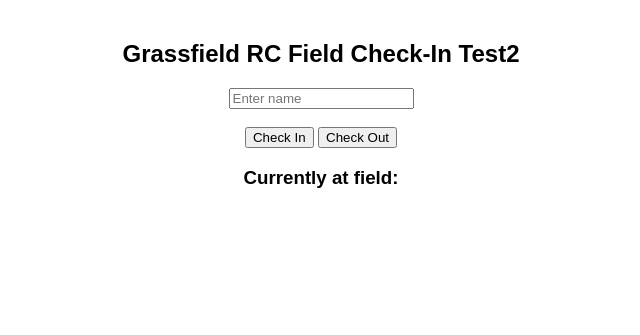
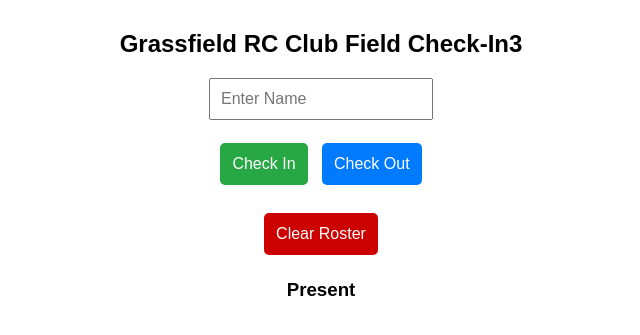
Before and after one commit to jacksontd65-blip/club-checkin, a Flask app: page / in a window 1280 px wide. Shown: the top 335 px of the page, without its empty margins (319-959 px from the left). Run offline with Flask 3, Linux system fonts and the light colour scheme; data that the repository does not hold is empty.

Commit message:
Refactor index.html for improved functionality and style

```diff
--- a/templates/index.html
+++ b/templates/index.html
@@ -1,62 +1,133 @@
 <!DOCTYPE html>
 <html>
+
 <head>
-<title>Grassfield RC Field Check-In Test2</title>
+<title>Grassfield RC Club Field Check-In3</title>
+<meta name="viewport" content="width=device-width, initial-scale=1">
+
+<style>
+body {
+font-family: Arial;
+text-align: center;
+margin-top: 30px;
+}
+
+button {
+padding: 12px;
+margin: 5px;
+font-size: 16px;
+border-radius: 5px;
+border: none;
+}
+
+input {
+padding: 10px;
+font-size: 16px;
+width: 200px;
+}
+
+.checkin {
+background-color: #28a745;
+color: white;
+}
+
+.checkout {
+background-color: #007bff;
+color: white;
+}
+
+.clear {
+background-color: #cc0000;
+color: white;
+}
+
+</style>
+
 </head>
 
-<body style="font-family:sans-serif;text-align:center;margin-top:40px;">
+<body>
 
-<h2>Grassfield RC Field Check-In Test2</h2>
+<h2>Grassfield RC Club Field Check-In3</h2>
 
-<input id="name" placeholder="Enter name">
+<input id="name" placeholder="Enter Name">
+
 <br><br>
 
-<button onclick="checkIn()">Check In</button>
-<button onclick="checkOut()">Check Out</button>
+<button class="checkin" onclick="checkIn()">Check In</button>
+<button class="checkout" onclick="checkOut()">Check Out</button>
 
-<h3>Currently at field:</h3>
+<br><br>
+
+<button class="clear" onclick="clearRoster()">Clear Roster</button>
+
+<h3>Present</h3>
 
 <ul id="list"></ul>
 
 <script>
 
 function refresh() {
+
 fetch('/attendees')
 .then(res => res.json())
 .then(data => {
+
 let list = document.getElementById("list")
 list.innerHTML = ""
-data.forEach(name=>{
+
+data.forEach(name => {
 let li = document.createElement("li")
 li.innerText = name
 list.appendChild(li)
 })
+
 })
+
 }
 
 function checkIn() {
+
 let name = document.getElementById("name").value
-fetch('/checkin',{
-method:'POST',
-headers:{'Content-Type':'application/x-www-form-urlencoded'},
-body:'name='+name
-}).then(refresh)
+
+if (!name) return
+
+fetch('/checkin', {
+method: 'POST',
+headers: {
+'Content-Type': 'application/x-www-form-urlencoded'
+},
+body: 'name=' + encodeURIComponent(name)
+})
+.then(() => {
+document.getElementById("name").value = ""
+refresh()
+})
+
 }
 
 function checkOut() {
+
 let name = document.getElementById("name").value
-fetch('/checkout',{
-method:'POST',
-headers:{'Content-Type':'application/x-www-form-urlencoded'},
-body:'name='+name
-}).then(refresh)
+
+if (!name) return
+
+fetch('/checkout', {
+method: 'POST',
+headers: {
+'Content-Type': 'application/x-www-form-urlencoded'
+},
+body: 'name=' + encodeURIComponent(name)
+})
+.then(() => {
+document.getElementById("name").value = ""
+refresh()
+})
+
 }
 
-<!--
 function clearRoster() {
-if (!confirm("Clear all attendees?")) {
-return
-}
+
+if (!confirm("Clear all attendees?")) return
 
 fetch('/clear', {
 method: 'POST'
@@ -65,17 +136,12 @@ method: 'POST'
 
 }
 
-<br><br>
-<button onclick="clearRoster()"
-style="background:#cc0000;color:white;padding:10px;border:none;border-radius:5px;">
-Clear Roster
-</button>
--->
+setInterval(refresh, 3000)
 
-setInterval(refresh,3000)
 refresh()
 
 </script>
 
 </body>
+
 </html>
```
